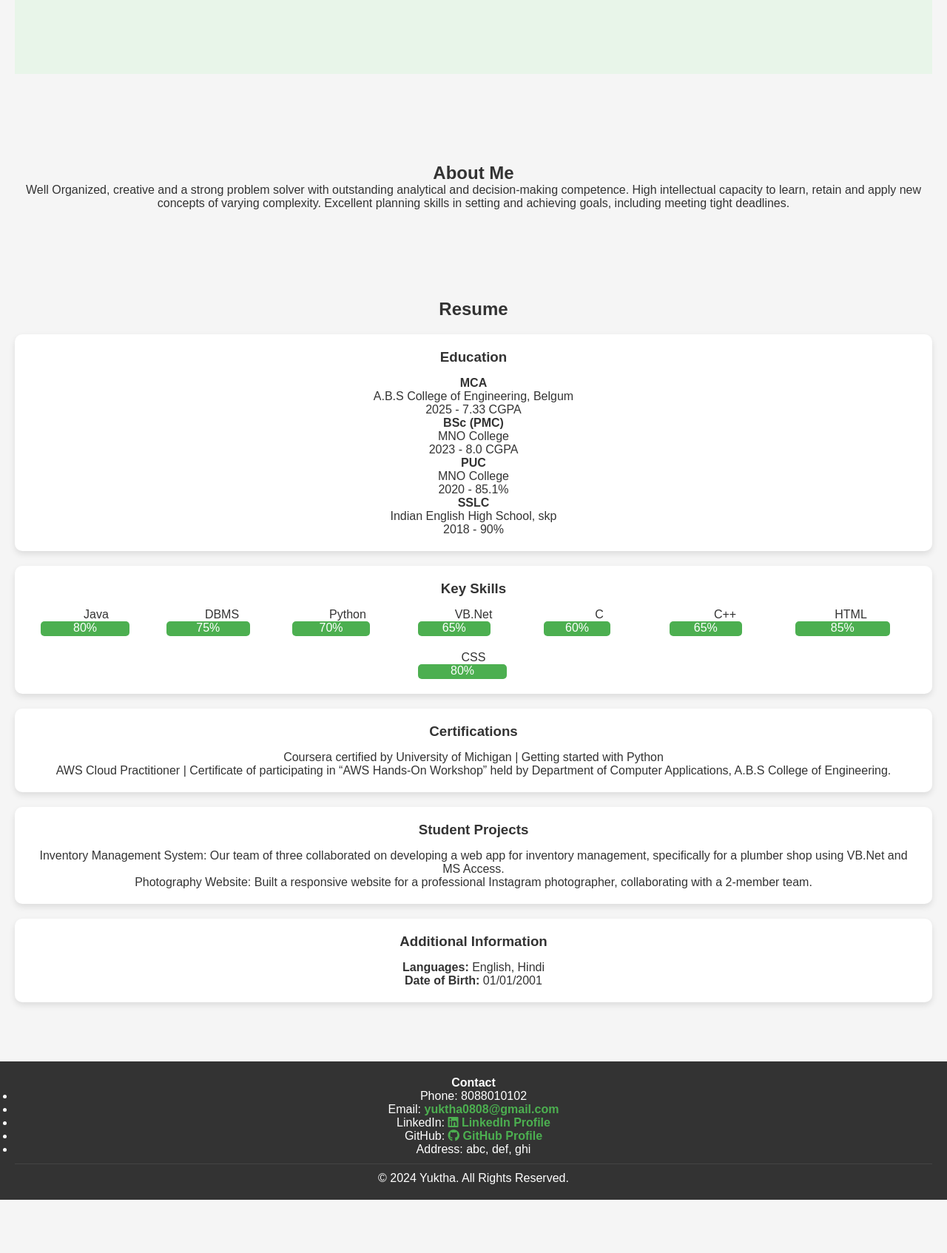
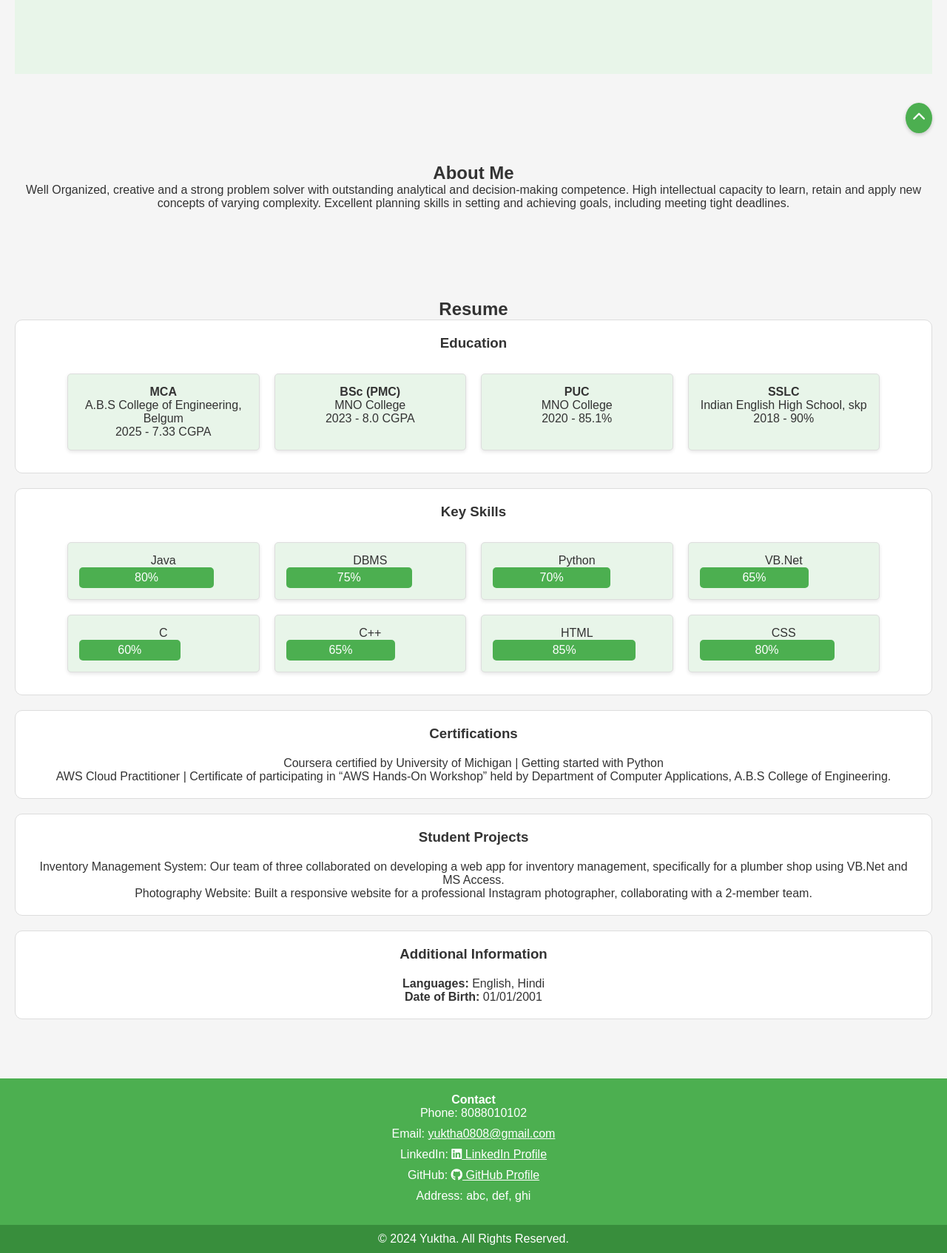
Before and after one commit to Yuktha-MS/my_profile, a plain HTML site: page index.html in a window 1280 px wide. Shown: the part 600-2294 px from the top of the page at 74% size. Before the commit the page ends 2222 px from the top, so only its background shows below. Drawn offline with Linux system fonts and the light colour scheme.

Commit message:
Update styles.css

```diff
--- a/styles.css
+++ b/styles.css
@@ -32,9 +32,19 @@ header {
     z-index: 1000;
 }
 
+nav {
+    display: flex;
+    justify-content: space-between;
+    align-items: center;
+}
+
+.menu-toggle {
+    display: none;
+    font-size: 24px;
+}
+
 nav ul {
     display: flex;
-    justify-content: center;
     list-style: none;
 }
 
@@ -93,19 +103,59 @@ nav ul li a.active, nav ul li a:hover {
 }
 
 .cta-button {
+    padding: 10px 20px;
     background-color: #4caf50;
     color: #fff;
     border: none;
     border-radius: 5px;
-    padding: 10px 20px;
+    cursor: pointer;
     font-size: 16px;
-    cursor: pointer;
-    transition: background-color 0.3s, transform 0.3s;
+    transition: background-color 0.3s;
 }
 
 .cta-button:hover {
     background-color: #388e3c;
-    transform: scale(1.05);
+}
+
+/* Scrolling */
+.scroll-up {
+    position: fixed;
+    bottom: 20px;
+    right: 20px;
+}
+
+.scroll-up button {
+    background-color: #4caf50;
+    color: #fff;
+    border: none;
+    padding: 10px;
+    border-radius: 50%;
+    cursor: pointer;
+    font-size: 18px;
+    box-shadow: 0 2px 5px rgba(0,0,0,0.2);
+}
+
+.scroll-up button:hover {
+    background-color: #388e3c;
+}
+
+/* Responsive Menu */
+.menu-toggle {
+    display: block;
+}
+
+nav ul {
+    display: none;
+    flex-direction: column;
+}
+
+nav ul.show {
+    display: flex;
+}
+
+.menu-toggle i {
+    font-size: 24px;
+    cursor: pointer;
 }
 
 /* Sections */
@@ -116,91 +166,74 @@ nav ul li a.active, nav ul li a:hover {
 
 .jumbotron {
     background-color: #fff;
+    border: 1px solid #ddd;
     border-radius: 10px;
-    box-shadow: 0 4px 8px rgba(0, 0, 0, 0.1);
-    margin: 20px 0;
+    margin-bottom: 20px;
     padding: 20px;
+}
+
+.jumbotron h3 {
+    margin-bottom: 20px;
+    color: #333;
+}
+
+.education-container, .skills, .grid-container {
+    display: flex;
+    flex-wrap: wrap;
+    justify-content: center;
+}
+
+.education-item, .skill, .grid-item {
+    background-color: #e8f5e9;
+    border: 1px solid #ddd;
+    border-radius: 5px;
+    padding: 15px;
+    margin: 10px;
+    width: calc(25% - 40px);
+    box-shadow: 0 2px 5px rgba(0,0,0,0.1);
+}
+
+.skills {
+    flex-wrap: wrap;
+    justify-content: center;
+}
+
+.progress-bar {
+    background-color: #4caf50;
+    color: #fff;
+    text-align: center;
+    padding: 5px;
+    border-radius: 5px;
     position: relative;
     overflow: hidden;
 }
 
-.jumbotron:hover {
-    box-shadow: 0 8px 16px rgba(0, 0, 0, 0.2);
-}
-
-.jumbotron h3 {
-    margin-bottom: 15px;
-}
-
-/* Grid Layout */
-.grid-container {
-    display: grid;
-    grid-template-columns: repeat(auto-fill, minmax(150px, 1fr));
-    gap: 15px;
-}
-
-.grid-item {
-    background-color: #f5f5f5;
-    padding: 10px;
-    border-radius: 5px;
-}
-
-/* Skills Progress Bars */
-.skills {
-    display: flex;
-    flex-wrap: wrap;
-    gap: 20px;
-    justify-content: center;
-}
-
-.skill {
-    width: 150px;
-}
-
-.progress-bar {
+.footer-content {
+    padding: 20px;
     background-color: #4caf50;
-    height: 20px;
-    width: 0;
     color: #fff;
-    text-align: center;
-    border-radius: 5px;
-    transition: width 1s;
-}
-
-/* Footer */
-footer {
-    background-color: #333;
-    color: #fff;
-    padding: 20px;
     text-align: center;
 }
 
-.footer-content {
+.footer-bottom {
+    background-color: #388e3c;
+    padding: 10px;
+    text-align: center;
+    color: #fff;
+}
+
+.footer-content ul {
+    list-style: none;
+    padding: 0;
+}
+
+.footer-content ul li {
     margin-bottom: 10px;
 }
 
-.footer-grid {
-    display: grid;
-    grid-template-columns: 1fr;
-    gap: 15px;
-}
-
-.footer-item {
-    text-align: center;
-}
-
-.footer-item a {
-    color: #4caf50;
-    font-weight: bold;
-}
-
-.footer-bottom {
-    border-top: 1px solid #444;
-    padding-top: 10px;
-}
-
-.footer-bottom p {
-    margin: 0;
+.footer-content ul li a {
+    color: #fff;
+    text-decoration: underline;
 }
 
 /* Media Queries */
@@ -211,12 +244,32 @@ footer {
     }
 
     .hero-image {
-        margin: 0;
-        width: 120px;
-        height: 120px;
+        margin: 0 0 20px 0;
     }
 
-    .hero-content {
-        margin-top: 20px;
+    nav ul {
+        display: none;
+    }
+
+    nav ul.show {
+        display: flex;
+    }
+
+    .menu-toggle {
+        display: block;
+    }
+
+    .menu-toggle i {
+        font-size: 24px;
+    }
+
+    .education-item, .skill, .grid-item {
+        width: calc(50% - 40px);
     }
 }
+
+@media (max-width: 480px) {
+    .education-item, .skill, .grid-item {
+        width: calc(100% - 40px);
+    }
+}
```
